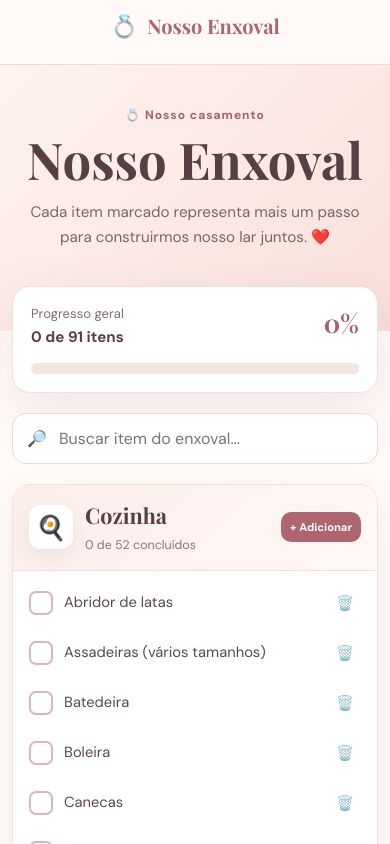
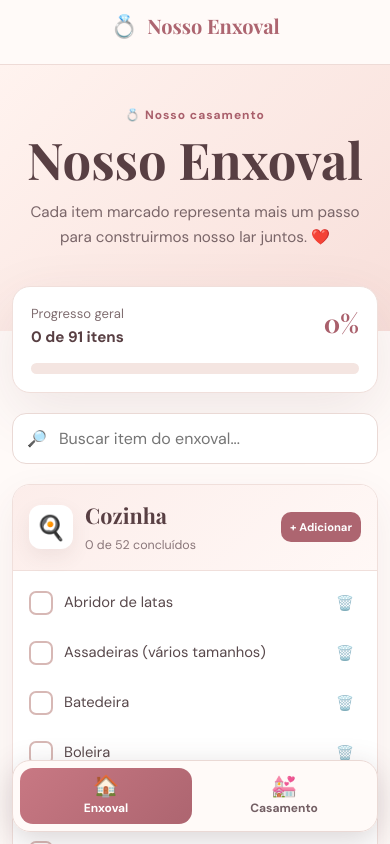
Before and after one commit to ANTHONY20-melo/meu-enxoval-web, a React (Vite) app: page / in a window 390 px wide. Shown: the top 844 px of the page. Built offline with nearby package versions, Linux system fonts and the light colour scheme; no server answers; the database is empty.

Commit message:
Corrige navegacao mobile vertical

```diff
--- a/src/App.css
+++ b/src/App.css
@@ -1930,3 +1930,131 @@ body {
     opacity: 0.75;
   }
 }
+/* ========================================
+   MENU INFERIOR PARA CELULAR
+======================================== */
+
+.mobile-bottom-nav {
+  display: none;
+}
+
+
+@media screen and (max-width: 768px) {
+  body {
+    padding-bottom: 90px;
+  }
+
+
+  /*
+  ESCONDE O MENU SUPERIOR NO CELULAR
+  */
+
+  .header .nav {
+    display: none !important;
+  }
+
+
+  /*
+  MENU INFERIOR
+  */
+
+  .mobile-bottom-nav {
+    position: fixed;
+
+    display: grid;
+
+    grid-template-columns:
+      repeat(2, minmax(0, 1fr));
+
+    left: 12px;
+    right: 12px;
+    bottom: 12px;
+
+    width: auto;
+
+    padding: 7px;
+
+    gap: 6px;
+
+    background:
+      rgba(255, 250, 248, 0.98);
+
+    border:
+      1px solid #ead9d5;
+
+    border-radius: 18px;
+
+    box-shadow:
+      0 8px 30px
+      rgba(87, 63, 68, 0.22);
+
+    z-index: 99999;
+
+    backdrop-filter: blur(12px);
+    -webkit-backdrop-filter: blur(12px);
+  }
+
+
+  .mobile-bottom-link {
+    display: flex;
+
+    flex-direction: column;
+
+    align-items: center;
+    justify-content: center;
+
+    min-width: 0;
+    min-height: 56px;
+
+    gap: 4px;
+
+    padding: 6px;
+
+    border-radius: 13px;
+
+    color: #735f64;
+
+    text-decoration: none;
+
+    font-size: 0.75rem;
+    font-weight: 700;
+
+    transition:
+      background 0.2s ease,
+      color 0.2s ease,
+      transform 0.2s ease;
+  }
+
+
+  .mobile-bottom-link.active {
+    color: #ffffff;
+
+    background:
+      linear-gradient(
+        135deg,
+        #c87883,
+        #ad6570
+      );
+  }
+
+
+  .mobile-bottom-icon {
+    font-size: 1.3rem;
+
+    line-height: 1;
+  }
+
+
+  /*
+  ESPAÇO PARA O MENU NÃO COBRIR CONTEÚDO
+  */
+
+  .app-content {
+    padding-bottom: 20px;
+  }
+
+
+  .footer {
+    margin-bottom: 80px;
+  }
+}
--- a/src/App.jsx
+++ b/src/App.jsx
@@ -5,9 +5,13 @@ import {
 
 import Header from "./components/Header";
 import Footer from "./components/Footer";
+import MobileNav from "./components/MobileNav";
 
 import Home from "./pages/Home";
 import Wedding from "./pages/Wedding";
+import Checkout from "./pages/Checkout";
+import Success from "./pages/Success";
+import Cancel from "./pages/Cancel";
 
 import "./App.css";
 
@@ -16,7 +20,7 @@ export default function App() {
     <div className="app">
       <Header />
 
-      <main className="app-content">
+      <div className="app-content">
         <Routes>
           <Route
             path="/"
@@ -27,10 +31,27 @@ export default function App() {
             path="/casamento"
             element={<Wedding />}
           />
+
+          <Route
+            path="/checkout"
+            element={<Checkout />}
+          />
+
+          <Route
+            path="/success"
+            element={<Success />}
+          />
+
+          <Route
+            path="/cancel"
+            element={<Cancel />}
+          />
         </Routes>
-      </main>
+      </div>
 
       <Footer />
+
+      <MobileNav />
     </div>
   );
 }
--- a/src/components/MobileNav.jsx
+++ b/src/components/MobileNav.jsx
@@ -2,44 +2,37 @@ import { NavLink } from "react-router-dom";
 
 export default function MobileNav() {
   return (
-    <nav className="mobile-nav">
-
+    <nav className="mobile-bottom-nav">
       <NavLink
         to="/"
         end
         className={({ isActive }) =>
           isActive
-            ? "mobile-nav-link active"
-            : "mobile-nav-link"
+            ? "mobile-bottom-link active"
+            : "mobile-bottom-link"
         }
       >
-        <span className="mobile-nav-icon">
+        <span className="mobile-bottom-icon">
           🏠
         </span>
 
-        <span>
-          Enxoval
-        </span>
+        <span>Enxoval</span>
       </NavLink>
-
 
       <NavLink
         to="/casamento"
         className={({ isActive }) =>
           isActive
-            ? "mobile-nav-link active"
-            : "mobile-nav-link"
+            ? "mobile-bottom-link active"
+            : "mobile-bottom-link"
         }
       >
-        <span className="mobile-nav-icon">
+        <span className="mobile-bottom-icon">
           💒
         </span>
 
-        <span>
-          Casamento
-        </span>
+        <span>Casamento</span>
       </NavLink>
-
     </nav>
   );
 }
```
